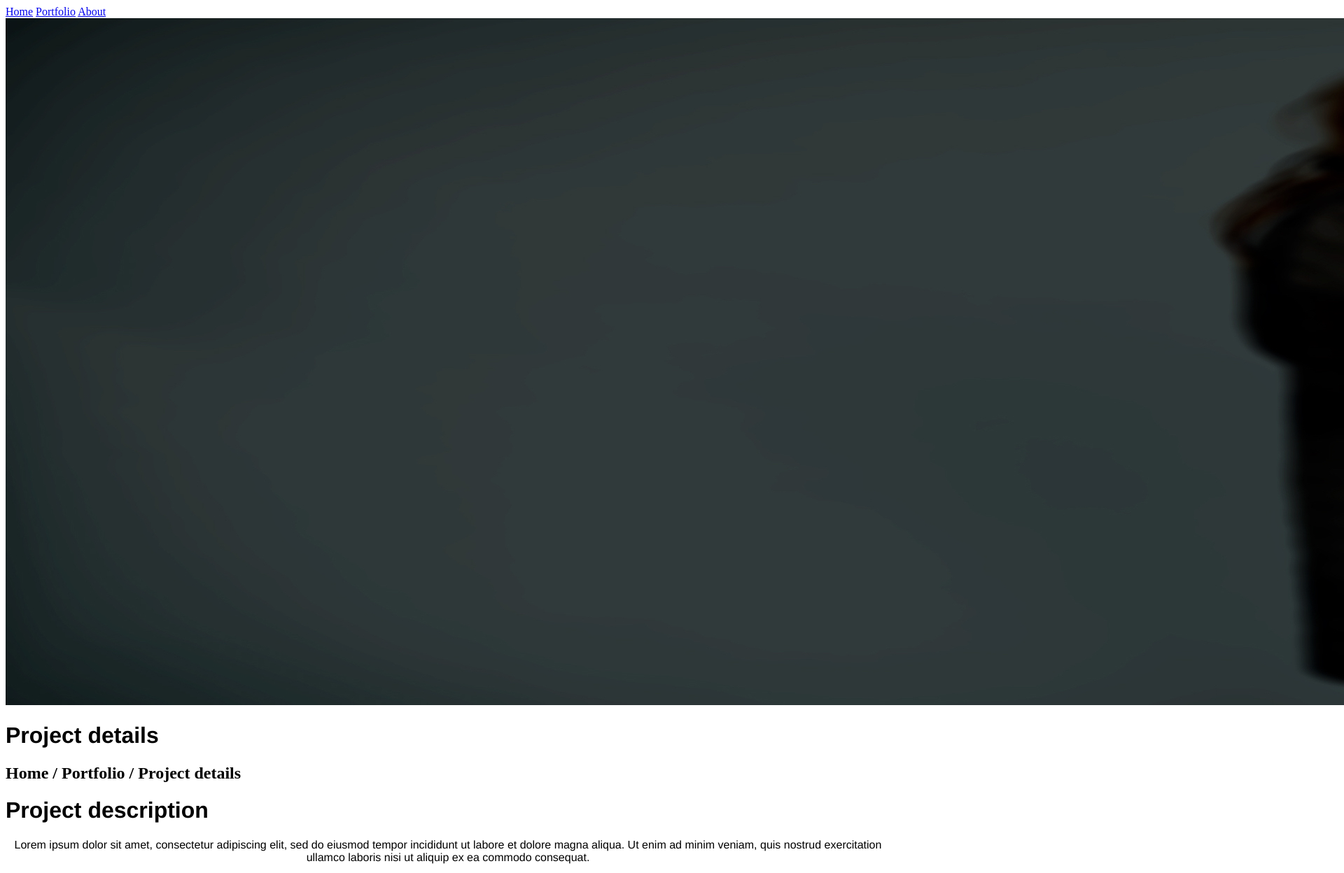
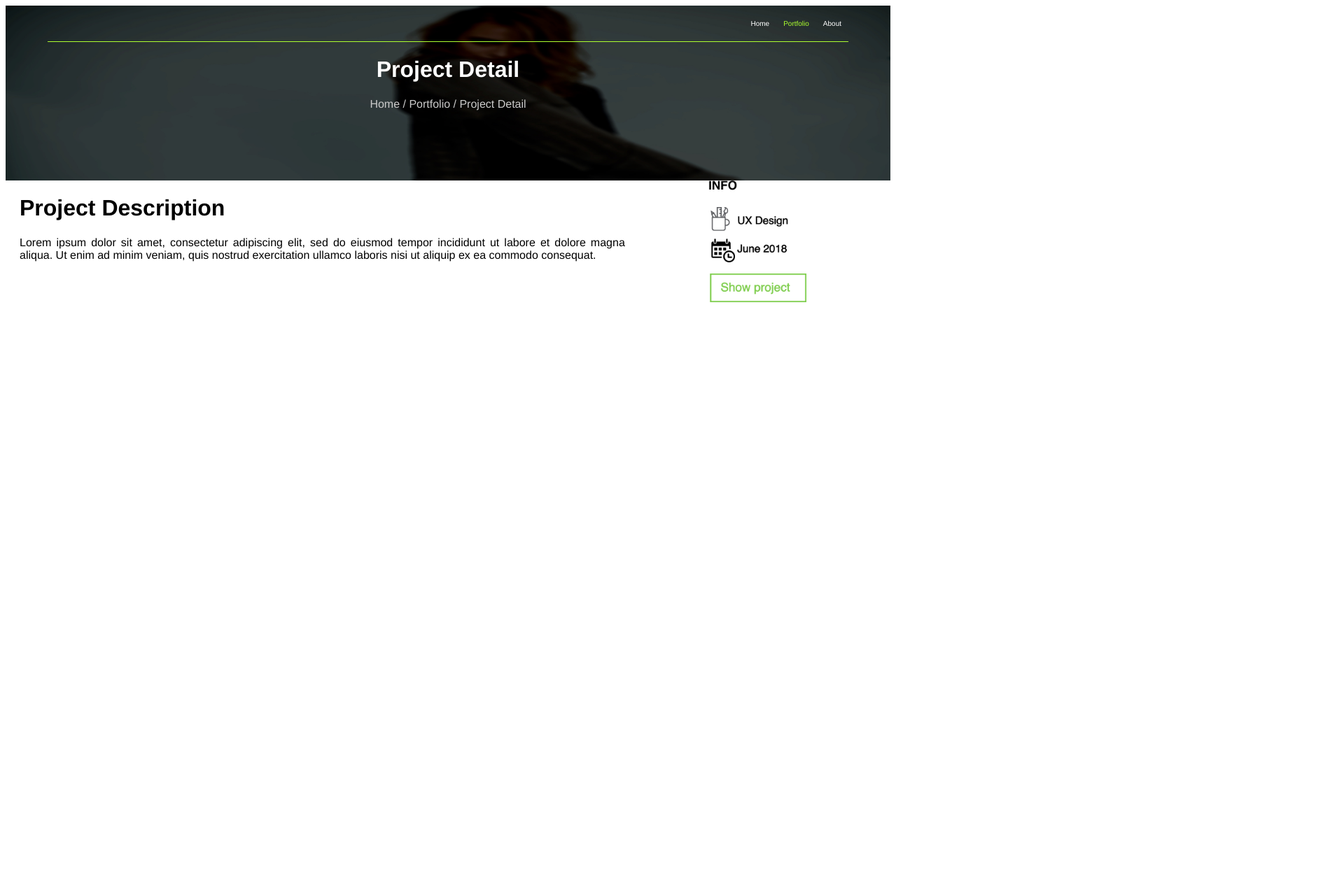
Before and after one commit to IdaMejer/KEA---1st-Semester-Exam, a plain HTML site: page Basic_Animation.html in a window 1280 px wide. Shown: the top 1248 px of the page at 70% size, 1920 px wide, since content can reach past the window. After the commit the page ends 800 px from the top, so only its background shows below. Drawn offline with Linux system fonts and the light colour scheme.

```diff
--- a/Basic_Animation.html
+++ b/Basic_Animation.html
@@ -9,30 +9,42 @@
 
     <title>Ida Mejer - Portfolio Website</title>
 
-    </head>
+</head>
 
-    <body>
+<body>
 
-   <div class="topnav">
-  <a href="Portfolio_index.html">Home</a>
-  <a href="#portfolio">Portfolio</a>
-  <a href="Portfolio_about.html">About</a>
-</div>
+    <div class="headline">
+        <div class="topnav-right">
+            <a href="index.html">Home</a>
+            <a class="selected" href="#portfolio">Portfolio</a>
+            <a href="Portfolio_about.html">About</a>
+        </div>
 
-        <img src="images/IdaMejer_test14631.jpg" alt="Ida Mejer">
-
-        <h1>
-        Project details</h1>
-        <h2>
-        Home / Portfolio / Project details</h2>
-
-        <h1>
-        Project description</h1>
-        <p>
+        <hr/>
 
 
-Lorem ipsum dolor sit amet, consectetur adipiscing elit, sed do eiusmod tempor incididunt ut labore et dolore magna aliqua. Ut enim ad minim veniam, quis nostrud exercitation ullamco laboris nisi ut aliquip ex ea commodo consequat. </p>
-        <img src="images/project-info2.png" alt="Project Info">
+        <h1>Project Detail</h1>
+        <p class="dark">Home / Portfolio / Project Detail</p>
 
-    </body>
+        <div style="text-align:center;">
+
+
+        </div>
+
+    </div>
+
+    <div class="description">
+
+        <div class="content-left">
+            <h1>Project Description</h1>
+            <p>Lorem ipsum dolor sit amet, consectetur adipiscing elit, sed do eiusmod tempor incididunt ut labore et dolore magna aliqua. Ut enim ad minim veniam, quis nostrud exercitation ullamco laboris nisi ut aliquip ex ea commodo consequat.</p>
+        </div>
+
+        <div class="content-right">
+            <a href="https://github.com/IdaMejer/KEA---1st-Semester-Exam/tree/master/Basic%20Content" target="_blank"><img src="images/project-info3.png" alt="project-info"></a>
+        </div>
+    </div>
+
+</body>
+
 </html>
```
Also changed, not shown: UX_Design.html (+1 -1 lines), 6 other files.
